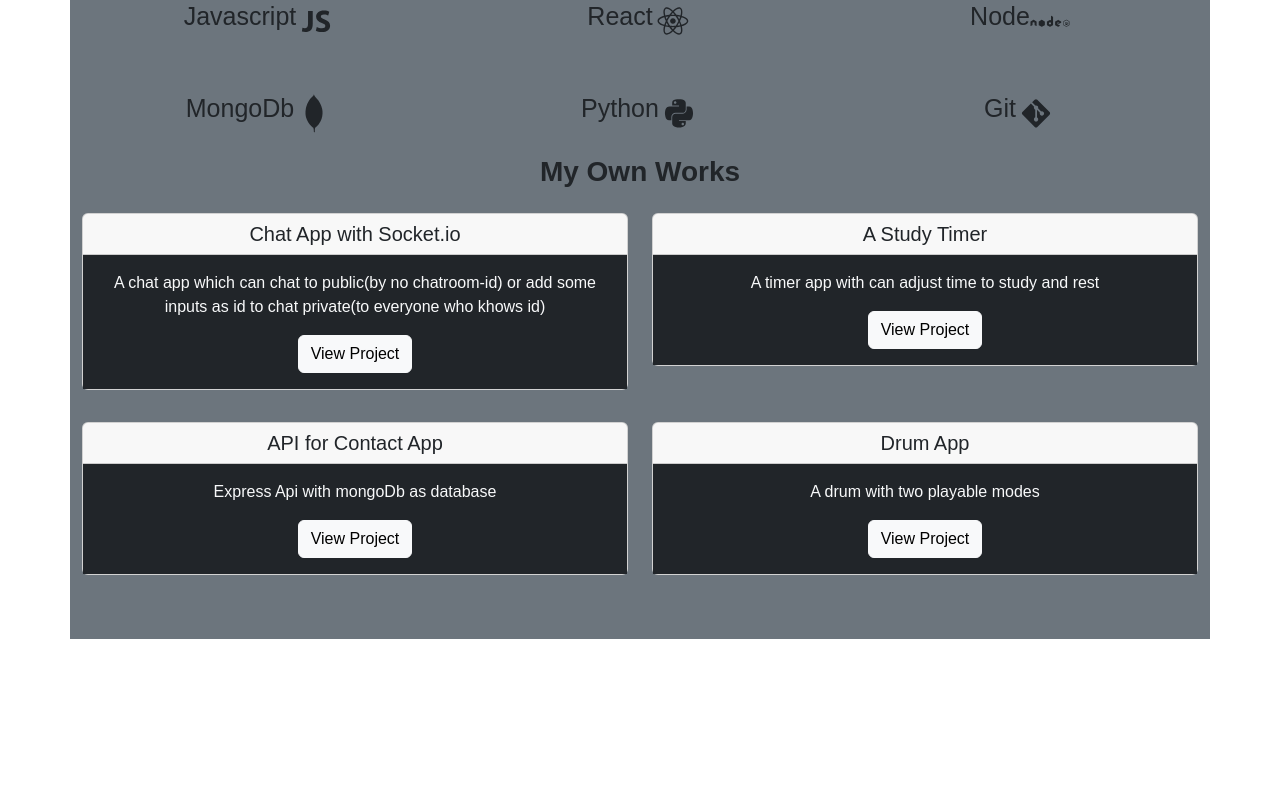
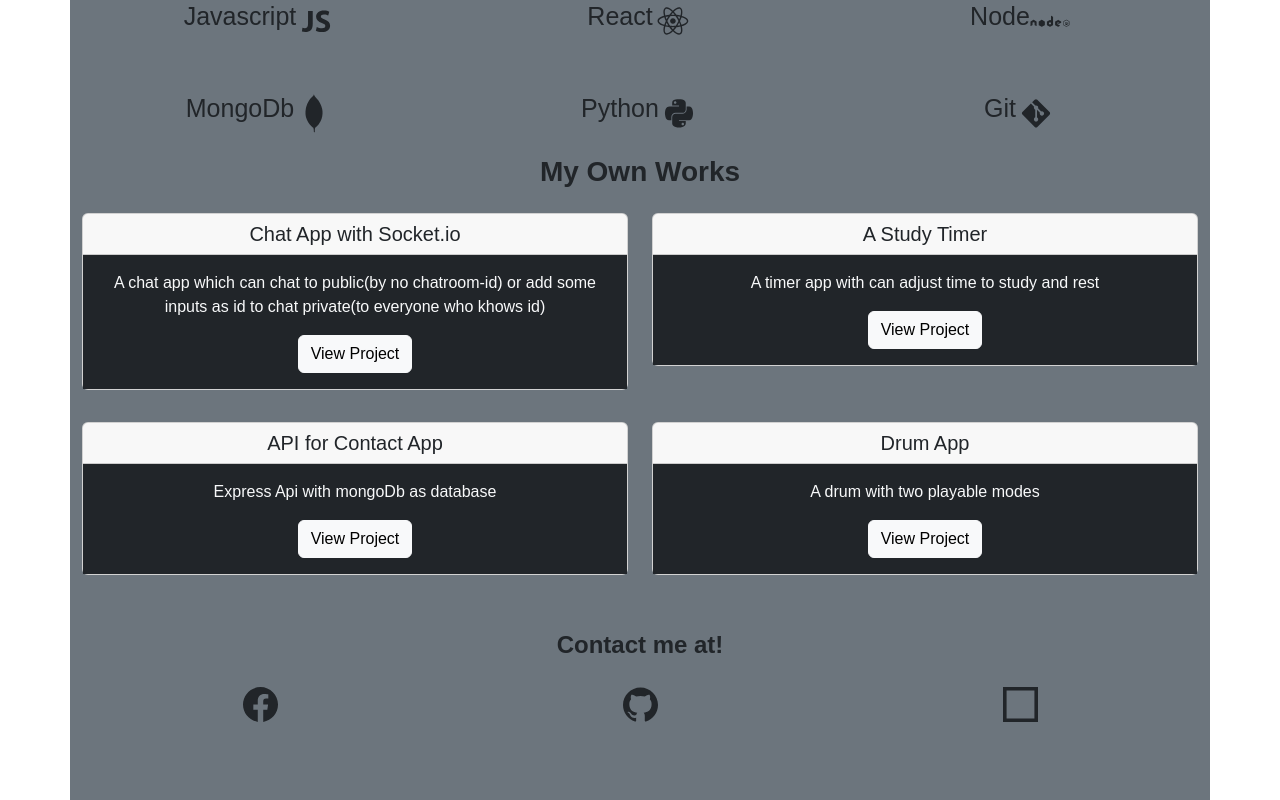
Before and after one commit to HtooHlaOo72/hho-portfolio, a React (Create React App) app: page / in a window 1280 px wide. Shown: the part 1282-2082 px from the top of the page. Before the commit the page ends 1921 px from the top, so only its background shows below. Built offline with nearby package versions, Linux system fonts and the light colour scheme.

Commit message:
contact section added

```diff
--- a/src/components/Box.js
+++ b/src/components/Box.js
@@ -6,7 +6,7 @@
 import Achievements from "./Achievements";
 import Projects from "./Projects";
 import Skills from "./Skills";
-
+import Contact from "./Contact";
 class Box extends React.Component {
   render() {
     return (
@@ -17,6 +17,7 @@
           <Achievements />
           <Skills />
           <Projects />
+          <Contact />
           <Footer />
         </div>
       </>
--- /dev/null
+++ b/src/components/Contact.js
@@ -0,0 +1,38 @@
+import React from "react";
+
+import { SiFacebook, SiCodesandbox, SiGithub } from "react-icons/si";
+
+export default function Contact() {
+  return (
+    <div className="row my-4" id="contact">
+      <h4 className="fw-bold my-3 ">Contact me at!</h4>
+      <div className="col-4 social-icon ">
+        <a
+          href="https://www.facebook.com/htoo.h.oo.921"
+          title="_blank"
+          className="text-dark"
+        >
+          <SiFacebook />
+        </a>
+      </div>
+      <div className="col-4 social-icon">
+        <a
+          href="https://github.com/HtooHlaOo72"
+          title="_blank"
+          className="text-dark"
+        >
+          <SiGithub />
+        </a>
+      </div>
+      <div className="col-4 social-icon">
+        <a
+          href="https://codesandbox.io/u/htoohlaoo7"
+          title="_blank"
+          className="text-dark"
+        >
+          <SiCodesandbox />
+        </a>
+      </div>
+    </div>
+  );
+}
--- a/src/components/Home.js
+++ b/src/components/Home.js
@@ -2,7 +2,7 @@
 
 const Home = (props) => {
   return (
-    <div className="row bg-dark ">
+    <div className="row bg-dark " id="home">
       <div
         className="col-sm-6 col-md-6 col-12  bg-dark my-auto"
         id="profile-box"
--- a/src/components/Nav.js
+++ b/src/components/Nav.js
@@ -1,48 +1,63 @@
-import React from 'react';
+import React from "react";
 
-
-
-const Nav=(props)=>{
+const Nav = (props) => {
   return (
-    <nav className='navbar navbar-light sticky-top py-0' id='navbar'>
-      <a className='navbar-brand' href='#'>
-        <img src='/images/portfolio_logo.png' alt='portfolio' id='logo' />
+    <nav className="navbar navbar-light sticky-top py-0" id="navbar">
+      <a className="navbar-brand" href="#home">
+        <img src="/images/portfolio_logo.png" alt="portfolio" id="logo" />
       </a>
-      <button className='navbar-toggler mr-5' type='button'
-        data-bs-toggle='offcanvas' data-bs-target='#nav_contents'>
-        <span className='navbar-toggler-icon'></span>
+      <button
+        className="navbar-toggler mr-5"
+        type="button"
+        data-bs-toggle="offcanvas"
+        data-bs-target="#nav_contents"
+      >
+        <span className="navbar-toggler-icon"></span>
       </button>
 
-      <div className='offcanvas offcanvas-end bg-dark' tabIndex='-1' id='nav_contents' aria-labelledby='navbarOffcanvas'>
-        <div className='offcanvas-header bg-secondary'>
-          <div className='offcanvas-title text-dark'><h2 className=''>Menu</h2></div>
-          <button className='btn btn-close' data-bs-dismiss='offcanvas' aria-label="Close"></button>
+      <div
+        className="offcanvas offcanvas-end bg-dark"
+        tabIndex="-1"
+        id="nav_contents"
+        aria-labelledby="navbarOffcanvas"
+      >
+        <div className="offcanvas-header bg-secondary">
+          <div className="offcanvas-title text-dark">
+            <h2 className="">Menu</h2>
+          </div>
+          <button
+            className="btn btn-close"
+            data-bs-dismiss="offcanvas"
+            aria-label="Close"
+          ></button>
         </div>
-        <div className='offcanvas-body'>
-          <ul className='navbar-nav '>
-            <li className='nav-item'>
-              <a className='nav-link' href='#home'>Home</a>
+        <div className="offcanvas-body">
+          <ul className="navbar-nav ">
+            <li className="nav-item">
+              <a className="nav-link" href="#home">
+                Home
+              </a>
             </li>
-            <li className='nav-item'>
-              <a className='nav-link'>About</a>
+            <li className="nav-item">
+              <a className="nav-link" href="#achievements">
+                Achievements
+              </a>
             </li>
-            <li className='nav-item'>
-              <a className='nav-link' href='#achievements'>Achievements</a>
+            <li className="nav-item">
+              <a className="nav-link" href="#projects">
+                Projects
+              </a>
             </li>
-            <li className='nav-item'>
-              <a className='nav-link'>Projects</a>
-            </li>
-            <li className='nav-item'>
-              <a className='nav-link'>Contact</a>
+            <li className="nav-item">
+              <a className="nav-link" href="contact">
+                Contact
+              </a>
             </li>
           </ul>
         </div>
       </div>
-
     </nav>
-
-
-  )
-}
+  );
+};
 
 export default Nav;
--- a/src/components/Projects.js
+++ b/src/components/Projects.js
@@ -4,7 +4,7 @@
 
 const Projects = (props) => {
   return (
-    <div className="row bg-secondary">
+    <div className="row bg-secondary" id="projects">
       <h3 className="fw-bold ">My Own Works</h3>
       {projects.map((project, i) => (
         <div className="col-12 col-md-6 my-3 " key={i}>
--- a/src/styles.css
+++ b/src/styles.css
@@ -51,6 +51,12 @@
   justify-content: center;
   align-items: center;
 }
+.social-icon {
+  font-size: 35px;
+}
+.social-icon:hover {
+  font-size: 40px;
+}
 @media screen and (max-width: 576px) {
   #home_text {
     height: auto;
```
Also changed, not shown: src/components/About.js (deleted).
